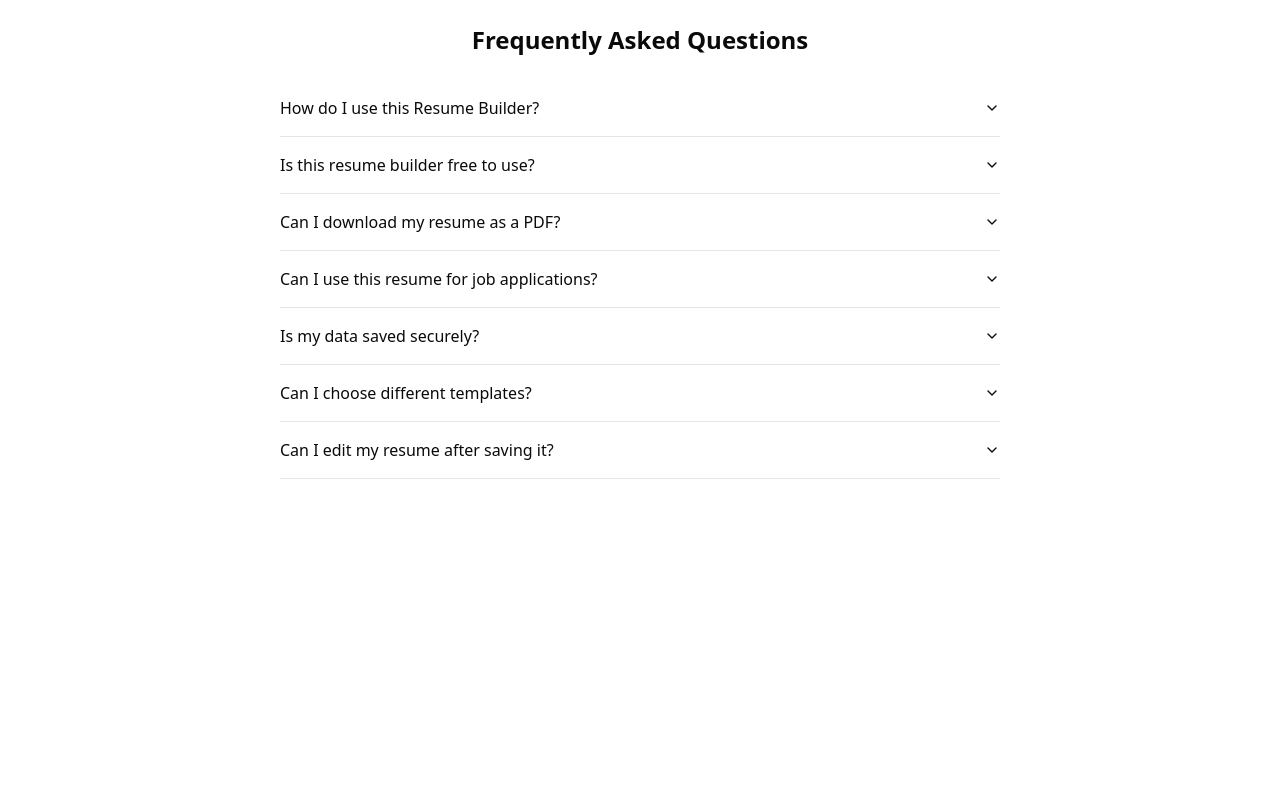
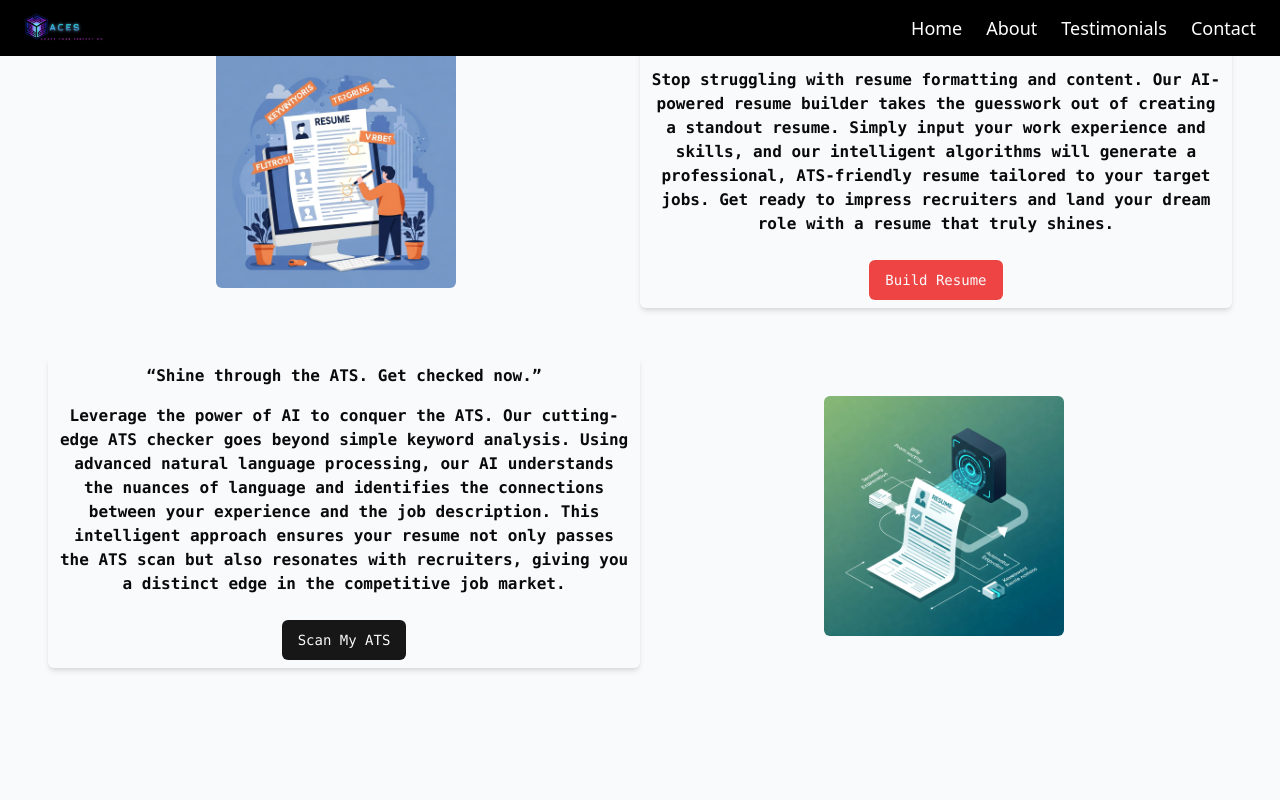
Before and after one commit to HemaEsther/ACES_, a React (Vite) app in the folder client/: page / in a window 1280 px wide. Shown: the top 800 px of the page. Built offline with nearby package versions, Linux system fonts and the light colour scheme.

Commit message:
further changes in faq

```diff
--- a/client/src/App.jsx
+++ b/client/src/App.jsx
@@ -6,8 +6,8 @@ function App() {
 
   return (
    <>
-   {/* <LandingPage /> */}
-   <FAQ/>
+   <LandingPage />
+   {/* <FAQ/> */}
    </>
   )
 }
--- a/client/src/pages/LandingPage.jsx
+++ b/client/src/pages/LandingPage.jsx
@@ -1,5 +1,5 @@
 import React from 'react';
-import { Header, Hero, Feature, Social, Footer } from '../Components_Page'
+import { Header, Hero, Feature, Social, Footer, FAQ } from '../Components_Page'
 const LandingPage = () => {
     return (
         <>
@@ -11,6 +11,7 @@ const LandingPage = () => {
         {/* <Feature /> */}
         {/* Social Proof Section */}
         {/* <Social /> */}
+        <FAQ/>
         {/* Footer */}
         {/* <Footer /> */}
         </>
```
